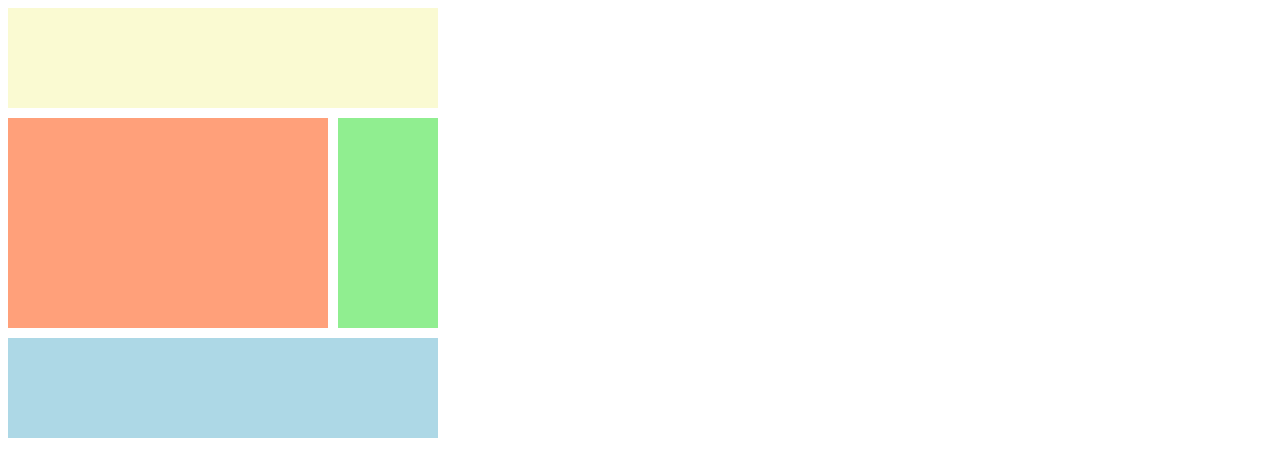
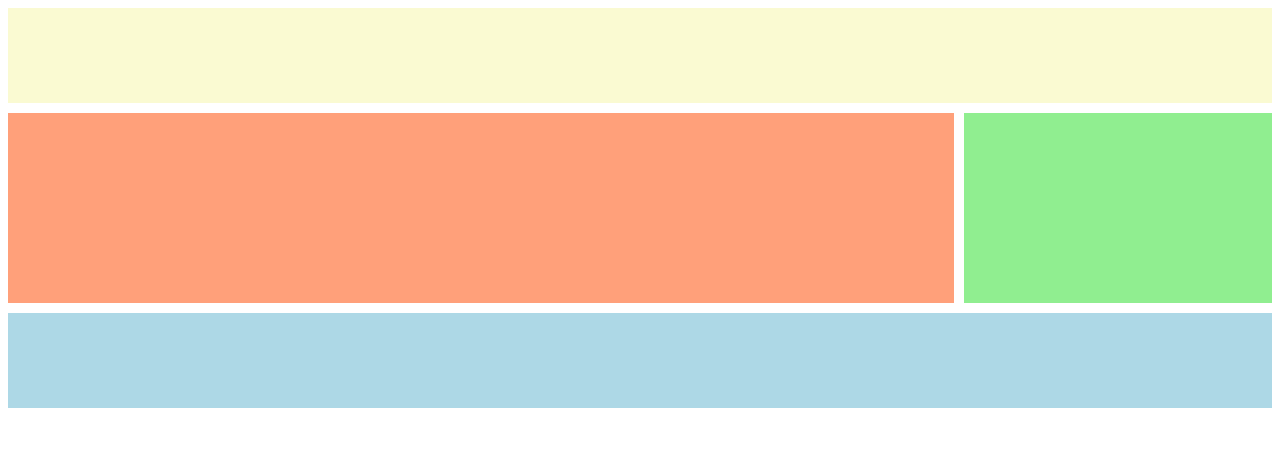
Before and after one commit to sorious77/css-master, a plain HTML site: page index.html in a window 1280 px wide. Drawn offline with Linux system fonts and the light colour scheme.

Commit message:
# 2.7 Grid Template

```diff
--- a/style.css
+++ b/style.css
@@ -1,27 +1,29 @@
 .grid {
   display: grid;
-  grid-template-columns: [first-line] 100px [second-line] 100px [third-line] 100px [fourth-line] 100px [fifth-line];
-  grid-template-rows: repeat(4, 100px);
+  height: 50vh;
   gap: 10px;
+  grid-template:
+    "header header header header" 1fr
+    "content content content nav" 2fr
+    "footer footer footer footer" 1fr / 1fr 1fr 1fr 1fr;
 }
 
 .header {
   background-color: lightgoldenrodyellow;
-  grid-column: 1/-1;
+  grid-area: header;
 }
 
 .content {
   background-color: lightsalmon;
-  grid-column: first-line/fourth-line;
-  grid-row: 2/-2;
+  grid-area: content;
 }
 
 .nav {
   background-color: lightgreen;
-  grid-row: 2/-2;
+  grid-area: nav;
 }
 
 .footer {
   background-color: lightblue;
-  grid-column: span 4;
+  grid-area: footer;
 }
```
